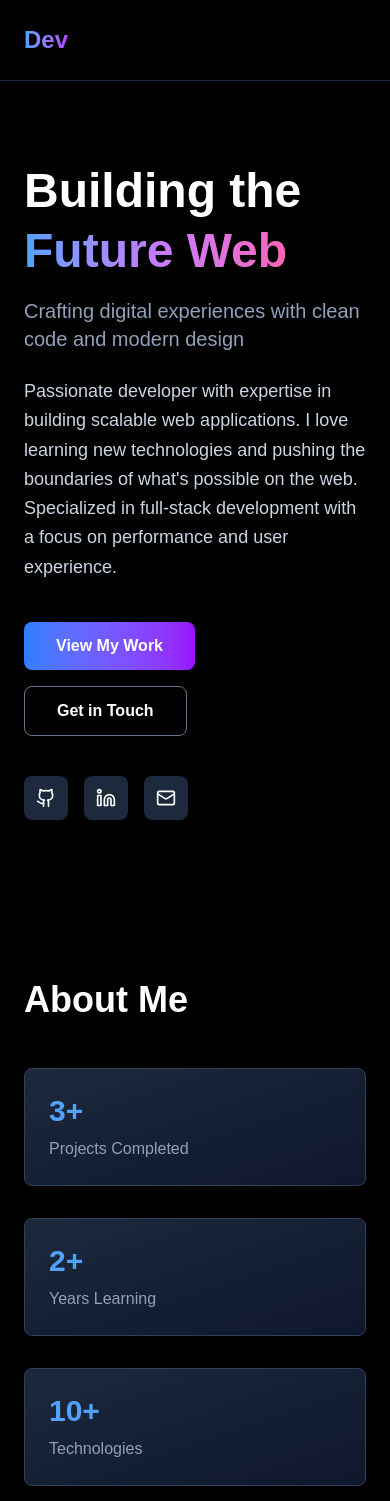
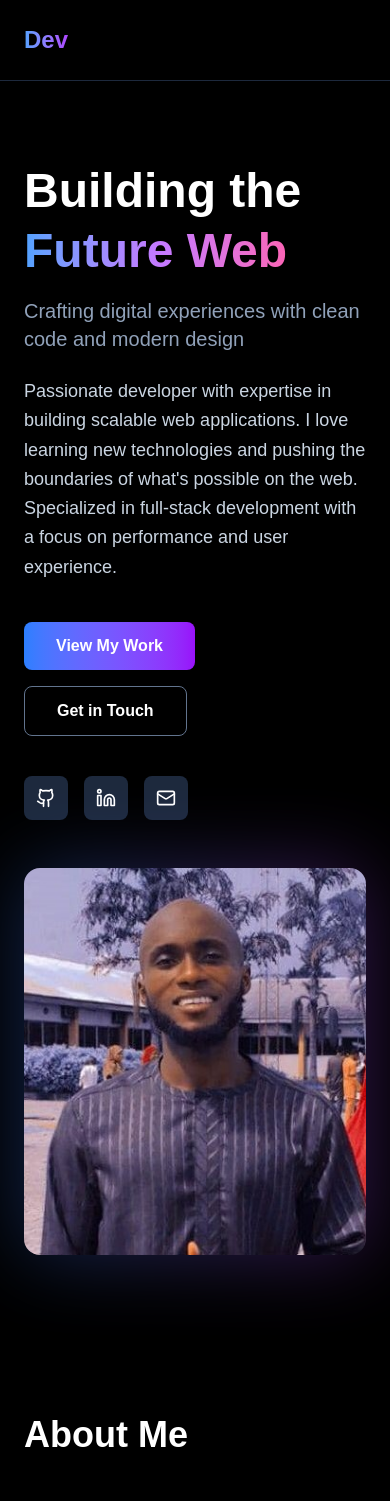
Before and after one commit to kolawolecyber/kolawolecyber-portfolio, a Next.js app: page / in a window 390 px wide. Shown: the top 1501 px of the page. Built offline with nearby package versions, Linux system fonts and the light colour scheme.

Commit message:
Initial commit of new project

```diff
--- a/app/page.tsx
+++ b/app/page.tsx
@@ -114,7 +114,7 @@ const Home = () => {
                 </a>
               </div>
             </div>
-            <div className="hidden md:block relative">
+            <div className="relative">
               <div className="absolute inset-0 bg-gradient-to-r from-blue-500 to-purple-500 rounded-2xl blur-2xl opacity-30" />
               <Image
                 src={"/owner3.jpg"}
```
